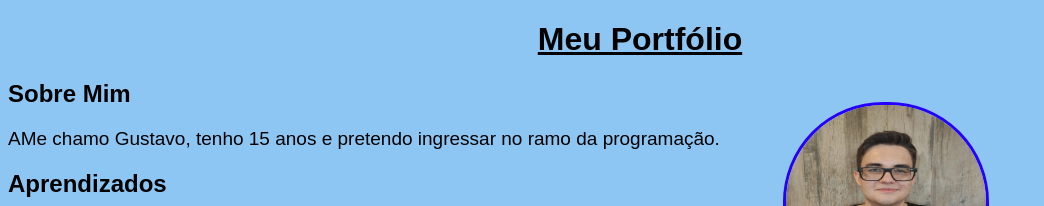
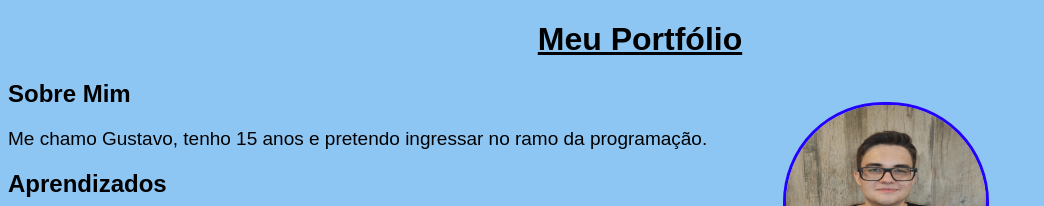
Before and after one commit to GustavoMette/Meu-Portfolio, a plain HTML site: page index.html in a window 1280 px wide. Shown: the top 206 px of the page, without its empty margins (0-1044 px from the left). Drawn offline with Linux system fonts and the light colour scheme.

Commit message:
Update index.html

```diff
--- a/index.html
+++ b/index.html
@@ -12,7 +12,7 @@
     <h1 class="Titulo">Meu Portfólio</h1>
     <h2 class="Eliti"><a href="https://eliti.com.br" style="color: rgb(47, 0, 255);">Estou estudando na Eliti</a></h2>
     <h2>Sobre Mim</h2>
-    <p>AMe chamo Gustavo, tenho 15 anos e pretendo ingressar no ramo da programação.</p>
+    <p>Me chamo Gustavo, tenho 15 anos e pretendo ingressar no ramo da programação.</p>
     <h2>Aprendizados</h2>
     <p>Aprendi o básico sobre HTML, e estou buscando me aperfeiçoar no JavaScript, e no CSS.</p>
     <p>Estou atualmente aprendendo tudo em relação a área do Front-End.</p>
```
